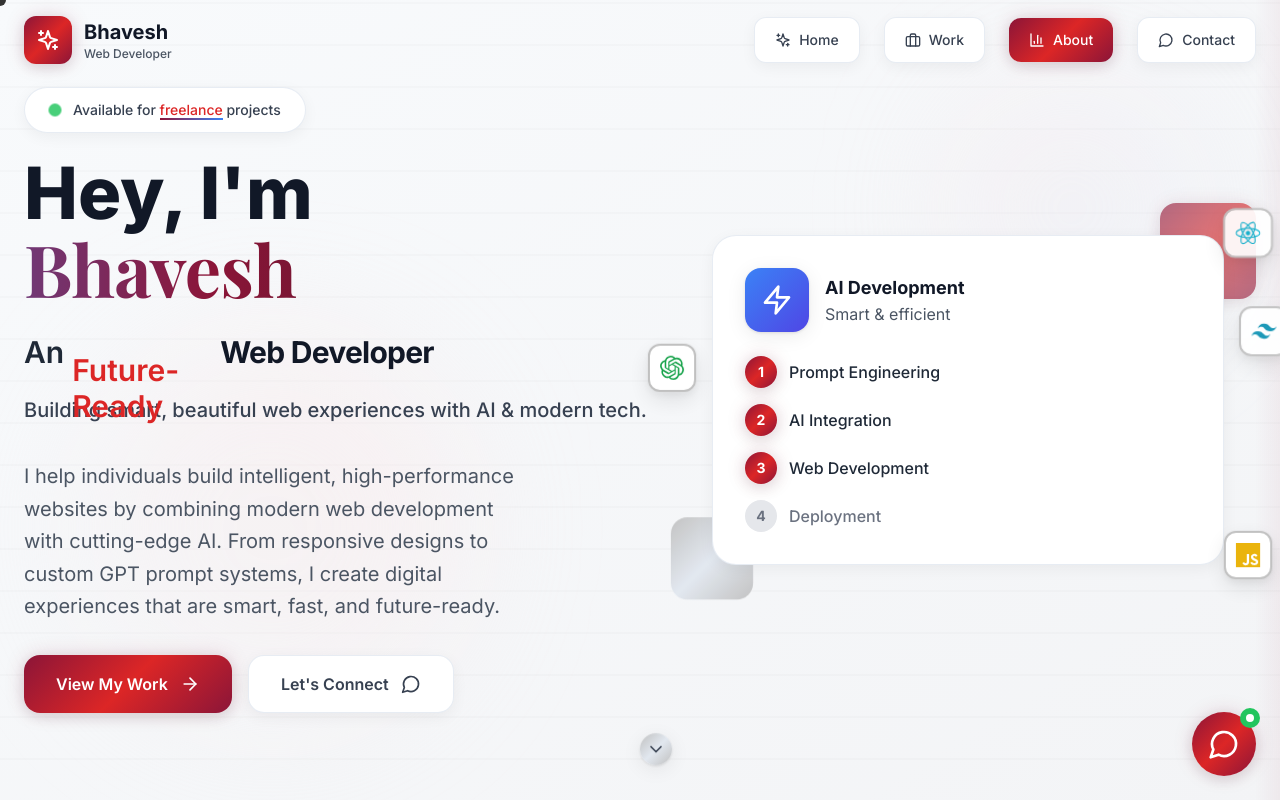
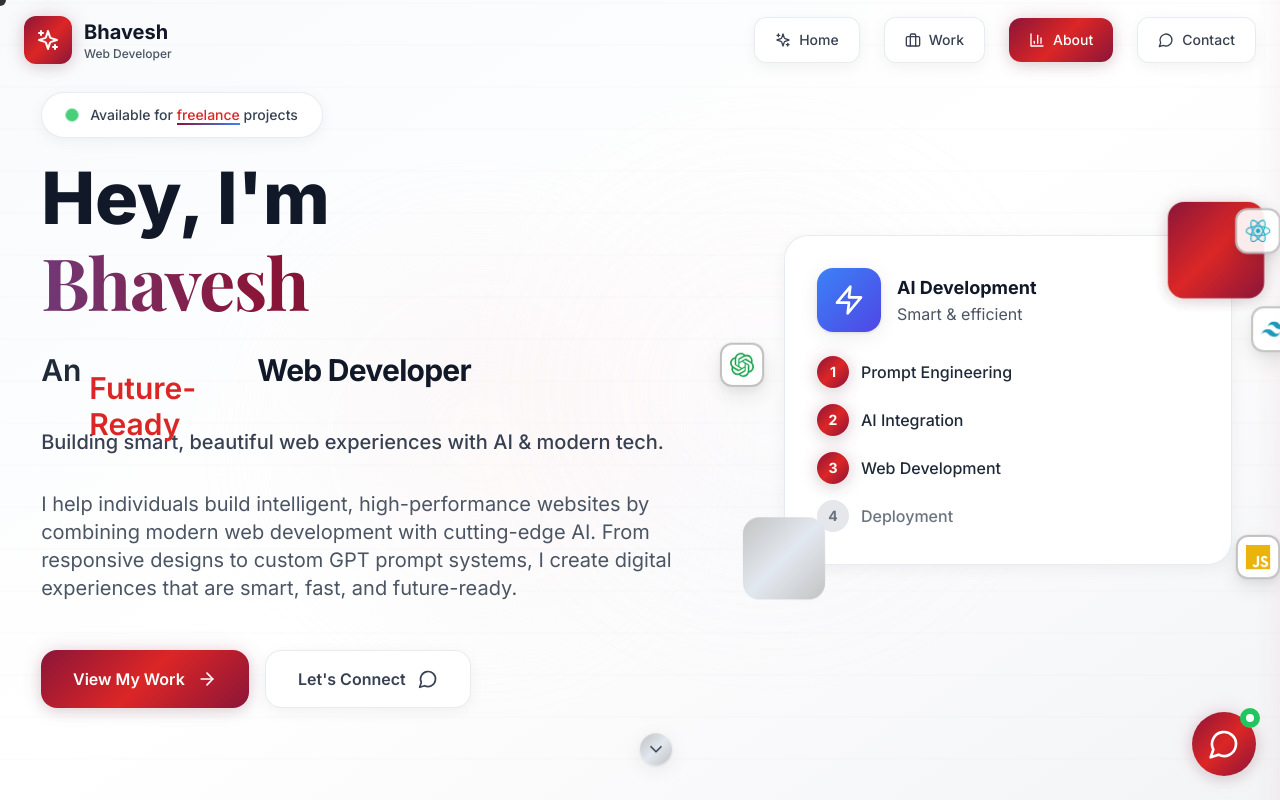
Before and after one commit to bhaveshh30/Bhavesh, a React (Vite) app: page / in a window 1280 px wide. Shown: the top 800 px of the page. Built offline with nearby package versions, Linux system fonts and the light colour scheme.

Commit message:
Enhanced Hero Section with Perfect Layout

```diff
--- a/src/components/HeroSection.tsx
+++ b/src/components/HeroSection.tsx
@@ -19,36 +19,49 @@ const HeroSection: React.FC = () => {
   }, []);
 
   return (
-    <section id="hero" className="min-h-screen flex items-center justify-center relative overflow-hidden bg-gradient-to-br from-slate-50 to-gray-100">
+    <section id="hero" className="min-h-screen flex items-center justify-center relative overflow-hidden">
+      {/* Background with Subtle Gradient */}
+      <div className="absolute inset-0 bg-gradient-to-br from-slate-50 via-white to-gray-100"></div>
+
       {/* Subtle Motion Lines */}
-      <div className="absolute inset-0 road-pattern opacity-50"></div>
+      <div className="absolute inset-0 road-pattern opacity-30"></div>
 
       {/* Background Elements */}
       <div className="absolute inset-0 pointer-events-none">
-        <div className="absolute top-20 right-20 w-64 h-64 bg-gradient-to-br from-red-100/30 to-blue-100/30 rounded-full blur-3xl"></div>
-        <div className="absolute bottom-20 left-20 w-96 h-96 bg-gradient-to-tr from-gray-100/40 to-red-100/40 rounded-full blur-3xl"></div>
+        <div className="absolute top-1/4 right-1/4 w-96 h-96 bg-gradient-to-br from-red-100/20 to-blue-100/20 rounded-full blur-3xl animate-pulse"></div>
+        <div className="absolute bottom-1/4 left-1/4 w-80 h-80 bg-gradient-to-tr from-gray-100/30 to-red-100/30 rounded-full blur-3xl" style={{ animation: 'subtleFloat 8s ease-in-out infinite' }}></div>
       </div>
 
-      <div className="max-w-7xl mx-auto px-6 py-20">
-        <div ref={ref} className={`grid lg:grid-cols-2 gap-20 items-center reveal${inView ? ' in-view' : ''}`}>
-          {/* Left Content */}
-          <div className="space-y-8 z-10 relative">
+      <div className="max-w-7xl mx-auto px-6 py-20 relative z-10">
+        <div ref={ref} className={`grid lg:grid-cols-12 gap-12 xl:gap-16 items-center reveal${inView ? ' in-view' : ''}`}>
+          {/* Left Content - 7 columns */}
+          <div className="lg:col-span-7 space-y-8">
             <div className="space-y-6">
-              <div className="inline-flex items-center gap-3 px-6 py-3 light-card rounded-full shadow-professional">
+              {/* Status Badge */}
+              <div className="inline-flex items-center gap-3 px-6 py-3 light-card rounded-full shadow-professional backdrop-blur-sm">
                 <div className="w-3 h-3 bg-green-500 rounded-full animate-pulse pulse-badge"></div>
-                <span className="text-sm font-medium text-gray-700">Available for <span className={`underline-reveal text-red-600${inView ? ' in-view' : ''}`}>freelance</span> projects</span>
+                <span className="text-sm font-medium text-gray-700">
+                  Available for <span className={`underline-reveal text-red-600${inView ? ' in-view' : ''}`}>freelance</span> projects
+                </span>
               </div>
 
-              <h1 className="text-5xl lg:text-7xl font-extrabold leading-tight">
-                <span className="block text-gray-900">Hey, I'm</span>
-                <span className="block professional-gradient-text" style={{fontFamily: 'Playfair Display, serif', letterSpacing: '-0.01em', fontWeight: 700, lineHeight: 1.1}}>
+              {/* Main Heading */}
+              <h1 className="text-4xl sm:text-5xl lg:text-6xl xl:text-7xl font-extrabold leading-tight">
+                <span className="block text-gray-900 mb-2">Hey, I'm</span>
+                <span className="block professional-gradient-text" style={{
+                  fontFamily: 'Playfair Display, serif',
+                  letterSpacing: '-0.02em',
+                  fontWeight: 700,
+                  lineHeight: 1.1
+                }}>
                   Bhavesh
                 </span>
               </h1>
 
-              <div className="text-2xl lg:text-3xl text-gray-800 font-semibold mt-2 h-10 flex items-center">
+              {/* Dynamic Subtitle */}
+              <div className="text-xl sm:text-2xl lg:text-3xl text-gray-800 font-semibold h-12 flex items-center">
                 <span className="inline-block">An </span>
-                <span className="inline-block relative font-semibold text-red-600 ml-2" style={{minWidth: 140}}>
+                <span className="inline-block relative font-semibold text-red-600 ml-2 min-w-[160px]">
                   <span key={currentWord} className="flip-in-x absolute left-0 top-0 w-full text-red-600">
                     {words[currentWord]}
                   </span>
@@ -56,22 +69,25 @@ const HeroSection: React.FC = () => {
                 <span className="inline-block ml-2 font-bold tracking-tight text-gray-900">Web Developer</span>
               </div>
 
-              <div className="text-lg lg:text-xl text-gray-700 font-medium min-h-[2.5rem]">
+              {/* Typewriter Effect */}
+              <div className="text-lg lg:text-xl text-gray-700 font-medium min-h-[3rem] flex items-center">
                 {showTypewriter && (
                   <span className="typewriter">Building smart, beautiful web experiences with AI & modern tech.</span>
                 )}
               </div>
 
-              <p className="text-xl text-gray-600 leading-relaxed max-w-lg">
+              {/* Description */}
+              <p className="text-lg lg:text-xl text-gray-600 leading-relaxed max-w-2xl">
                 I help individuals build intelligent, high-performance websites by combining modern web development with cutting-edge AI.
                 From responsive designs to custom GPT prompt systems, I create digital experiences that are smart, fast, and future-ready.
               </p>
             </div>
 
-            <div className="flex flex-col sm:flex-row gap-4">
+            {/* CTA Buttons */}
+            <div className="flex flex-col sm:flex-row gap-4 pt-4">
               <button
                 onClick={() => document.getElementById('projects')?.scrollIntoView({ behavior: 'smooth' })}
-                className="group inline-flex items-center gap-3 px-8 py-4 red-accent text-white rounded-2xl font-semibold transition-all duration-300 cta-btn shadow-accent"
+                className="group inline-flex items-center justify-center gap-3 px-8 py-4 red-accent text-white rounded-2xl font-semibold transition-all duration-300 cta-btn shadow-accent hover:shadow-lg"
               >
                 <span className="relative z-10">View My Work</span>
                 <span className="cta-overlay"></span>
@@ -80,7 +96,7 @@ const HeroSection: React.FC = () => {
 
               <button
                 onClick={() => document.getElementById('contact')?.scrollIntoView({ behavior: 'smooth' })}
-                className="inline-flex items-center gap-3 px-8 py-4 light-card text-gray-700 rounded-2xl font-semibold transition-all duration-300 hover:border-red-300 cta-btn shadow-professional"
+                className="inline-flex items-center justify-center gap-3 px-8 py-4 light-card text-gray-700 rounded-2xl font-semibold transition-all duration-300 hover:border-red-300 cta-btn shadow-professional hover:shadow-lg"
               >
                 <span className="relative z-10">Let's Connect</span>
                 <span className="cta-overlay"></span>
@@ -89,12 +105,13 @@ const HeroSection: React.FC = () => {
             </div>
           </div>
 
-          {/* Right Content - Clean Interactive Element */}
-          <div className="relative flex items-center justify-center">
-            <div className="relative w-full max-w-lg mx-auto">
-              {/* Main Card */}
-              <div className="relative light-card rounded-3xl shadow-professional p-8 transform rotate-2 hover:rotate-0 transition-all duration-500 motion-element z-10">
+          {/* Right Content - 5 columns */}
+          <div className="lg:col-span-5 flex items-center justify-center">
+            <div className="relative w-full max-w-md mx-auto">
+              {/* Main Interactive Card (iframe container) */}
+              <div className="relative light-card rounded-3xl shadow-professional p-8 transform rotate-1 hover:rotate-0 transition-all duration-500 motion-element backdrop-blur-sm border border-white/50">
                 <div className="space-y-6">
+                  {/* Header */}
                   <div className="flex items-center gap-4">
                     <div className="w-16 h-16 bg-gradient-to-br from-blue-500 to-indigo-600 rounded-2xl flex items-center justify-center shadow-professional">
                       <Zap className="w-8 h-8 text-white" />
@@ -105,6 +122,7 @@ const HeroSection: React.FC = () => {
                     </div>
                   </div>
 
+                  {/* Process Steps */}
                   <div className="space-y-4">
                     {['Prompt Engineering', 'AI Integration', 'Web Development', 'Deployment'].map((step, index) => (
                       <div key={step} className="flex items-center gap-3">
@@ -129,28 +147,56 @@ const HeroSection: React.FC = () => {
               {/* Perfectly Positioned Floating Tech Icons */}
               <div className="absolute inset-0 pointer-events-none">
                 {/* React Icon - Top Right */}
-                <div className="floating-icon absolute -top-4 -right-12 z-20">
+                <div
+                  className="floating-icon absolute z-20"
+                  style={{
+                    top: '-16px',
+                    right: '-48px',
+                    animationDelay: '0s'
+                  }}
+                >
                   <SiReact className="w-6 h-6 text-cyan-500" />
                 </div>
 
                 {/* Tailwind Icon - Right Middle */}
-                <div className="floating-icon absolute top-1/4 -right-16 z-20" style={{ animationDelay: '1s' }}>
+                <div
+                  className="floating-icon absolute z-20"
+                  style={{
+                    top: '25%',
+                    right: '-64px',
+                    animationDelay: '1s'
+                  }}
+                >
                   <SiTailwindcss className="w-6 h-6 text-cyan-600" />
                 </div>
 
                 {/* JavaScript Icon - Bottom Right */}
-                <div className="floating-icon absolute -bottom-4 -right-12 z-20" style={{ animationDelay: '2s' }}>
+                <div
+                  className="floating-icon absolute z-20"
+                  style={{
+                    bottom: '-16px',
+                    right: '-48px',
+                    animationDelay: '2s'
+                  }}
+                >
                   <SiJavascript className="w-6 h-6 text-yellow-500" />
                 </div>
 
                 {/* OpenAI Icon - Left Middle */}
-                <div className="floating-icon absolute top-1/3 -left-16 z-20" style={{ animationDelay: '3s' }}>
+                <div
+                  className="floating-icon absolute z-20"
+                  style={{
+                    top: '33%',
+                    left: '-64px',
+                    animationDelay: '3s'
+                  }}
+                >
                   <SiOpenai className="w-6 h-6 text-green-600" />
                 </div>
               </div>
 
-              {/* Accent Elements */}
-              <div className="absolute -top-8 -right-8 w-24 h-24 red-accent rounded-2xl opacity-80 animate-pulse shadow-accent z-0"></div>
+              {/* Decorative Accent Elements */}
+              <div className="absolute -top-8 -right-8 w-24 h-24 red-accent rounded-2xl opacity-80 shadow-accent z-0" style={{ animation: 'subtleFloat 6s ease-in-out infinite' }}></div>
               <div className="absolute -bottom-10 -left-10 w-20 h-20 chrome-accent rounded-2xl opacity-60 z-0" style={{ animation: 'subtleFloat 4s ease-in-out infinite 1.5s' }}></div>
             </div>
           </div>
--- a/src/index.css
+++ b/src/index.css
@@ -185,6 +185,8 @@ body {
   animation: subtleFloat 4s ease-in-out infinite;
   transition: all 0.3s cubic-bezier(0.4, 0, 0.2, 1);
   will-change: transform;
+  transform: translateZ(0);
+  backface-visibility: hidden;
 }
 
 .floating-icon:hover {
@@ -216,6 +218,7 @@ body {
   overflow: hidden;
   transition: all 0.4s cubic-bezier(0.4, 0, 0.2, 1);
   will-change: transform;
+  transform: translateZ(0);
 }
 
 .cta-btn:hover {
@@ -329,67 +332,75 @@ html {
   }
 }
 
-/* Responsive Adjustments */
-@media (max-width: 1024px) {
+/* Responsive Adjustments for Floating Icons */
+@media (max-width: 1280px) {
   .floating-icon {
     width: 44px;
     height: 44px;
   }
 }
 
-@media (max-width: 768px) {
+@media (max-width: 1024px) {
   .floating-icon {
     width: 40px;
     height: 40px;
   }
 
-  /* Adjust positioning for mobile */
-  .floating-icon.absolute.-top-4.-right-12 {
-    top: -8px;
-    right: -24px;
+  /* Adjust positioning for tablets */
+  .floating-icon[style*="right: -64px"] {
+    right: -48px !important;
   }
 
-  .floating-icon.absolute.top-1\/4.-right-16 {
-    top: 25%;
-    right: -32px;
+  .floating-icon[style*="left: -64px"] {
+    left: -48px !important;
+  }
+}
+
+@media (max-width: 768px) {
+  .floating-icon {
+    width: 36px;
+    height: 36px;
   }
 
-  .floating-icon.absolute.-bottom-4.-right-12 {
-    bottom: -8px;
-    right: -24px;
+  /* Adjust positioning for mobile */
+  .floating-icon[style*="right: -48px"] {
+    right: -32px !important;
   }
 
-  .floating-icon.absolute.top-1\/3.-left-16 {
-    top: 33%;
-    left: -32px;
+  .floating-icon[style*="left: -48px"] {
+    left: -32px !important;
+  }
+
+  .floating-icon[style*="right: -64px"] {
+    right: -32px !important;
+  }
+
+  .floating-icon[style*="left: -64px"] {
+    left: -32px !important;
   }
 }
 
 @media (max-width: 640px) {
   .floating-icon {
-    width: 36px;
-    height: 36px;
+    width: 32px;
+    height: 32px;
   }
 
   /* Further adjust for small screens */
-  .floating-icon.absolute.-top-4.-right-12 {
-    top: -4px;
-    right: -16px;
+  .floating-icon[style*="right: -32px"] {
+    right: -24px !important;
   }
 
-  .floating-icon.absolute.top-1\/4.-right-16 {
-    top: 25%;
-    right: -20px;
+  .floating-icon[style*="left: -32px"] {
+    left: -24px !important;
   }
 
-  .floating-icon.absolute.-bottom-4.-right-12 {
-    bottom: -4px;
-    right: -16px;
+  .floating-icon[style*="top: -16px"] {
+    top: -12px !important;
   }
 
-  .floating-icon.absolute.top-1\/3.-left-16 {
-    top: 33%;
-    left: -20px;
+  .floating-icon[style*="bottom: -16px"] {
+    bottom: -12px !important;
   }
 }
 
@@ -402,3 +413,43 @@ html {
   backface-visibility: hidden;
   perspective: 1000px;
 }
+
+/* Enhanced Grid Layout */
+@media (min-width: 1024px) {
+  .lg\:col-span-7 {
+    grid-column: span 7 / span 7;
+  }
+
+  .lg\:col-span-5 {
+    grid-column: span 5 / span 5;
+  }
+
+  .lg\:grid-cols-12 {
+    grid-template-columns: repeat(12, minmax(0, 1fr));
+  }
+}
+
+/* Improved Typography Scaling */
+@media (max-width: 640px) {
+  .text-4xl {
+    font-size: 2rem;
+    line-height: 2.5rem;
+  }
+
+  .text-5xl {
+    font-size: 2.5rem;
+    line-height: 3rem;
+  }
+}
+
+@media (min-width: 641px) and (max-width: 1024px) {
+  .lg\:text-6xl {
+    font-size: 3.5rem;
+    line-height: 4rem;
+  }
+
+  .lg\:text-7xl {
+    font-size: 4rem;
+    line-height: 4.5rem;
+  }
+}
```
